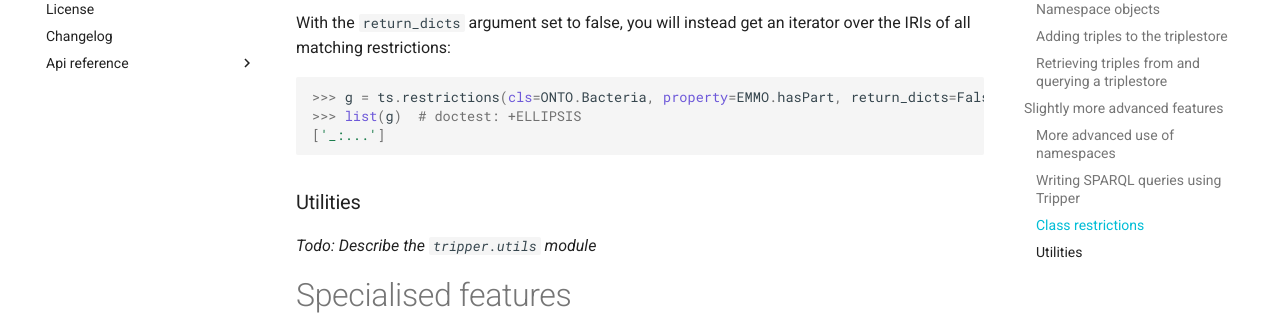
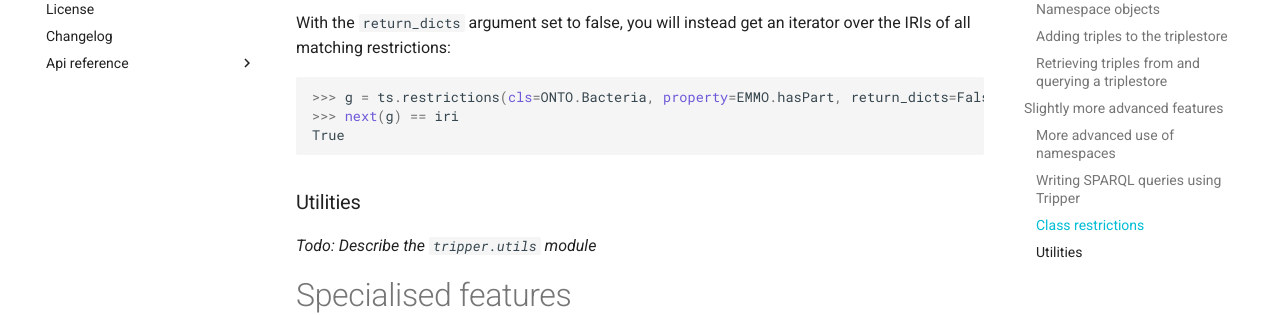
Before and after one commit to EMMC-ASBL/tripper, an MkDocs documentation site: the page built from docs/tutorial.md, in a window 1280 px wide and 900 px high, scrolled down 4728 px. Shown: the part 153-468 px from the top of the window. Built offline with MkDocs 1.6.1 and Material for MkDocs 9.7.7, drawn with Linux system fonts in a browser that asks for light colours; comment, search, counter and statistics services are not loaded; the version menu is left out.

Commit message:
Updated tutorial

````diff
--- a/docs/tutorial.md
+++ b/docs/tutorial.md
@@ -240,8 +240,8 @@ With the `return_dicts` argument set to false, you will instead get an iterator
 
 ```python
 >>> g = ts.restrictions(cls=ONTO.Bacteria, property=EMMO.hasPart, return_dicts=False)
->>> list(g)  # doctest: +ELLIPSIS
-['_:...']
+>>> next(g) == iri
+True
 
 ```
 
````
